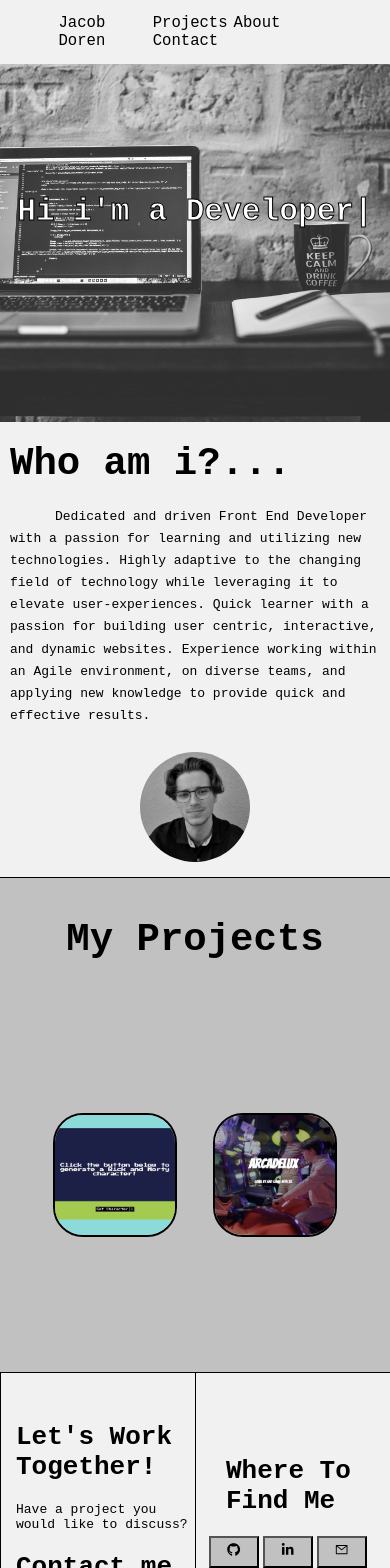
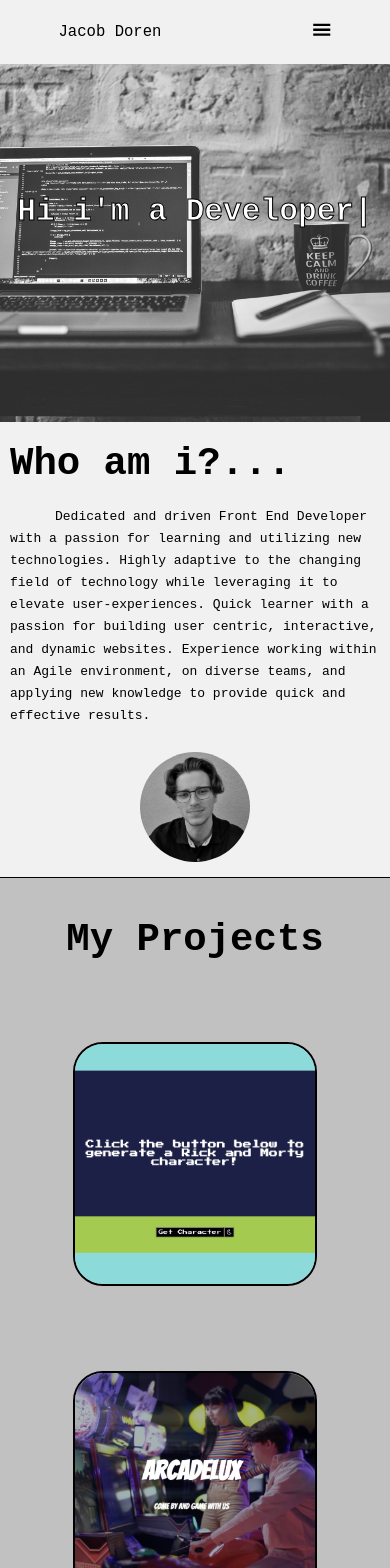
Before and after one commit to jakedoren/portfolio-site, a React (Create React App) app: page / in a window 390 px wide. Shown: the top 1568 px of the page. Built offline with nearby package versions, Linux system fonts and the light colour scheme.

Commit message:
added burger and adjusted responsiveness

```diff
--- a/src/components/Projects/Projects.css
+++ b/src/components/Projects/Projects.css
@@ -1,6 +1,7 @@
 .project-container {
   display: flex;
   height: 30em;
+  background-color: #c1c1c1;
 }
 
 .project-left {
@@ -85,7 +86,7 @@
 @media only screen and (max-width: 700px) {
   .rickapp,
   .todo-app {
-    height: 200px;
+    height: 240px;
   }
   .project-left {
     padding-right: 40px;
@@ -98,18 +99,34 @@
 @media only screen and (max-width: 600px) {
   .rickapp,
   .todo-app {
-    height: 150px;
+    /* height: 150px; */
   }
   .project-left {
-    padding-right: 30px;
+    /* padding-right: 30px; */
+    justify-content: center;
+    align-items: center;
+    padding: 0;
+    margin-top: -80px;
   }
   .project-right {
-    padding-left: 30px;
+    /* padding-left: 30px; */
+    align-items: center;
+    margin: 80px 0px;
+    justify-content: center;
+    padding: 0;
+  }
+
+  .project-container {
+    flex-direction: column;
+  }
+
+  .project-container {
+    padding: 140px;
   }
 }
 
 @media only screen and (max-width: 400px) {
-  .rickapp,
+  /* .rickapp,
   .todo-app {
     height: 120px;
   }
@@ -119,5 +136,5 @@
   }
   .project-right {
     padding-left: 18px;
-  }
+  } */
 } ;
--- a/src/components/navbar/Navbar.css
+++ b/src/components/navbar/Navbar.css
@@ -1,5 +1,6 @@
 li,
 a {
+  padding: 0;
   text-decoration: none;
   color: black;
   font-size: 1.2rem;
@@ -18,6 +19,10 @@ a {
   z-index: 5;
 }
 
+.ddl-contain li {
+  width: 100vw;
+}
+
 .navbar ul li {
   display: inline-block;
   margin: 0px 20px;
@@ -28,6 +33,7 @@ a {
   margin: 0 auto;
   width: 70vw;
   display: flex;
+  align-items: center;
   justify-content: space-between;
 }
 
@@ -47,17 +53,58 @@ a {
   border-bottom: green;
 }
 
-@media only screen and (max-width: 1150px) {
+.burger {
+  display: none;
 }
 
-@media only screen and (max-width: 735px) {
+.ddl {
+  display: flex;
+  flex-direction: column;
+  position: absolute;
+  top: 64px;
+  /* right: 0; */
+  /* margin-left: -155px; */
+  right: 0;
+  left: 0;
+  width: 100%;
+  background-color: #414141;
+}
+
+.ddl li:hover {
+  background-color: #2e2e2e;
+}
+
+.ddl-link {
+  width: 100%;
+  display: block;
+  color: white;
+  font-size: 2rem;
+  padding: 22px 50px;
+  cursor: pointer;
+}
+
+.ddl-contain {
+  /* width: 70vw; */
+  /* margin: 0 auto; */
+  display: flex;
+  flex-direction: column;
+}
+
+.ddl-contain li {
+  margin: 0;
+  padding: 0;
+}
+
+@media only screen and (max-width: 600px) {
+  .okay > ul {
+    display: none;
+  }
+
   .navbar ul li {
-    margin: 0 7px;
+    margin: 0;
+  }
+
+  .burger {
+    display: flex;
   }
 }
-
-@media only screen and (max-width: 570px) {
-  .navbar ul li {
-    margin: 0 3px;
-  }
-} ;
--- a/src/components/navbar/Navbar.js
+++ b/src/components/navbar/Navbar.js
@@ -1,9 +1,15 @@
 import React, {useState} from 'react'
 import './Navbar.css'
 import {Link, animateScroll as scroll} from 'react-scroll'
+import {GiHamburgerMenu} from 'react-icons/gi'
+import {GrFormClose} from 'react-icons/gr'
+import {AiFillCloseCircle} from 'react-icons/ai'
+
 
 export default function Navbar() {
     const [navbar, setNavbar] = useState(false)
+    const [modal, setModal] = useState(false);
+    const [modalBtn, setModalBtn] = useState(false)
 
     const toggleScroll = () => {
         scroll.scrollToTop();
@@ -17,6 +23,10 @@ export default function Navbar() {
         }
     }
 
+    const handleModal = () => {
+        setModal(!modal)
+    }
+
     window.addEventListener("scroll", changeNavbg)
 
 
@@ -25,7 +35,24 @@ export default function Navbar() {
                 <div className="nav-container">
                     <div className="logo">
                     <Link spy={true} smooth={true} duration={500} onClick={toggleScroll} style={{cursor: "pointer"}} className={navbar ? "white" : null}  >Jacob Doren</Link>
-                </div >
+                </div>
+                <div className="okay">
+                    <div className="burger">
+                        <ul>
+                            {modal ? <AiFillCloseCircle onClick={handleModal} style={{cursor: "pointer", fontSize: "2rem", color: navbar ? "white" : null, zIndex: "5"}} value={{style: {color: "red"}}} />  : <GiHamburgerMenu onClick={handleModal} style={{fontSize: "1.5rem", cursor: "pointer"}} className={navbar ? "white" : null}/> }
+                            <li style={{listStyle:"none"}}>
+                            {modal ?
+                            <ul className="ddl">
+                                <div className="ddl-contain">
+                                 <li><Link className="ddl-link" spy={true} smooth={true} duration={500} to="projects" offset={-64} >Projects</Link></li>
+                                <li><Link className="ddl-link" spy={true} smooth={true} duration={500} to="about" offset={-64} >About</Link></li>
+                                <li><Link className="ddl-link" spy={true} smooth={true} duration={500} to="contact" offset={-64} >Contact</Link></li>
+                                </div>
+
+                            </ul> : null}
+                        </li>
+                        </ul>
+                    </div>
                     <ul>
                         <li>
                             <Link spy={true} smooth={true} duration={500} to="projects" offset={-64} className={navbar ? "white" : null}>Projects</Link>
@@ -38,6 +65,8 @@ export default function Navbar() {
                         </li>
                     </ul>
                 </div>
+
+                </div>
             </nav>
     )
 }
```
Also changed, not shown: 1 other file (tests, documents, lock files or other folders).
